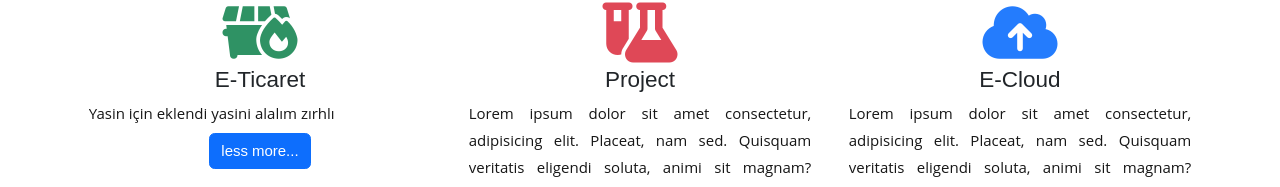
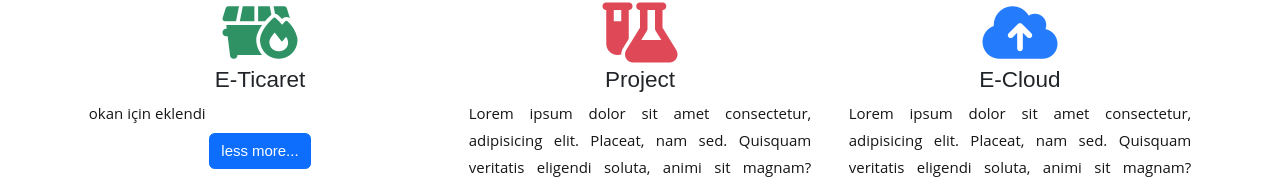
Before and after one commit to mertomer/CI-CD-Web-Template, a plain HTML site: page index.html in a window 1280 px wide. Shown: the part 708-895 px from the top of the page. Drawn offline with nearby package versions, Linux system fonts and the light colour scheme; files that its build step writes are made by us from their sources.

Commit message:
gösterim

```diff
--- a/index.html
+++ b/index.html
@@ -261,7 +261,7 @@
                         <div class="col-12 col-md-3 col-xl-4 text-center animate__animated animate__bounceInLeft animate__delay-2s" >
                     <i class=" fa-solid fa-dumpster-fire text-success"></i>
                             <h4>E-Ticaret</h4>
-                            <p class="line-clamp6 ">Yasin için eklendi yasini alalım zırhlı</p>
+                            <p class="line-clamp6 ">okan için eklendi</p>
                             <button class="btn btn-primary mb-3">less more...</button>
                         </div>
                         <div
```
